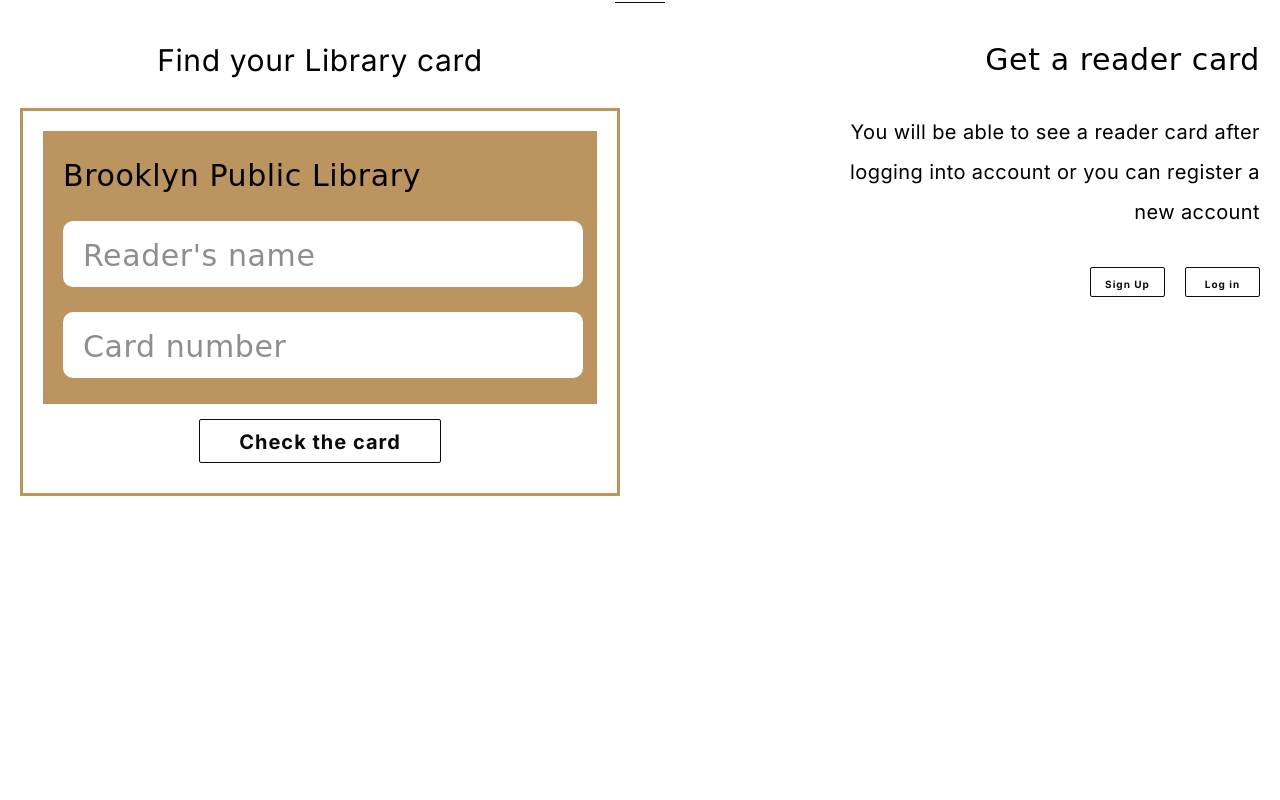
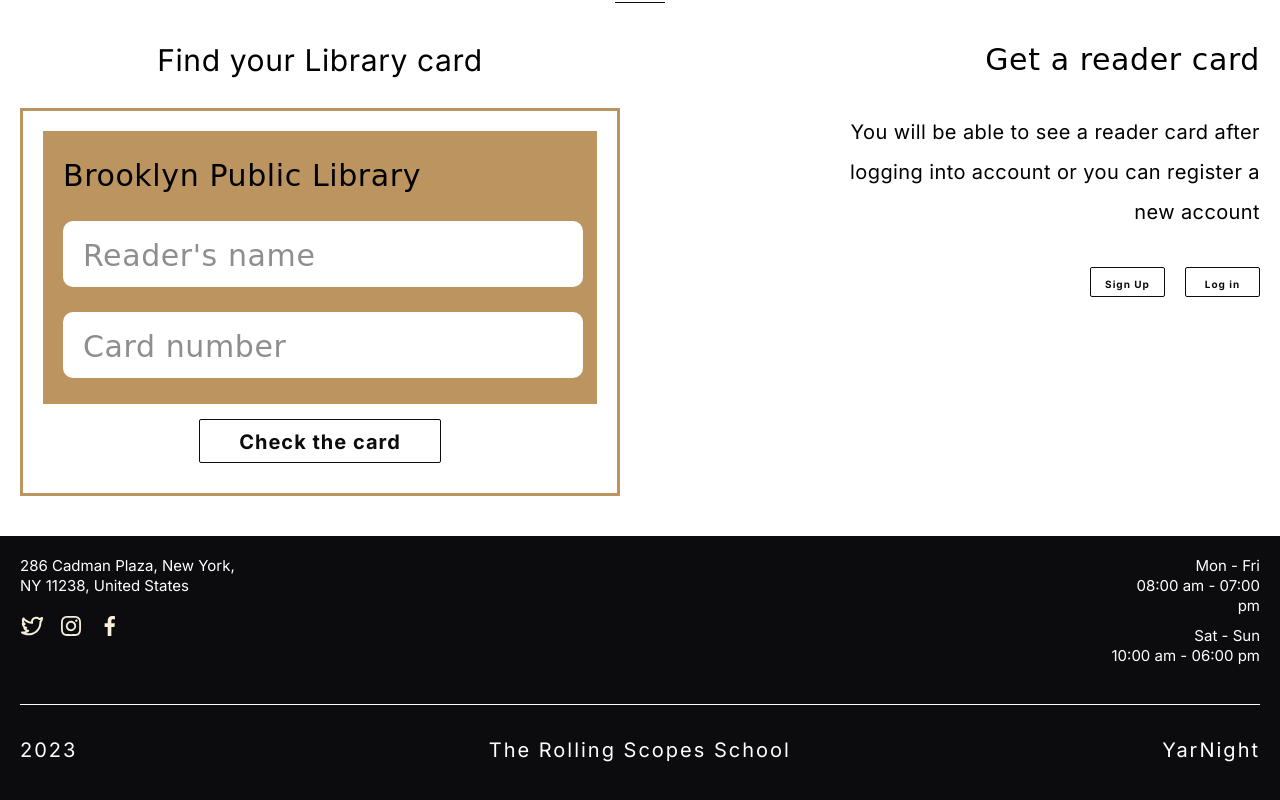
Before and after one commit to REGEMLER/library, a website built with webpack: page library/src/index.html in a window 1280 px wide. Shown: the part 4631-5431 px from the top of the page. Before the commit the page ends 5127 px from the top, so only its background shows below. Built offline with nearby package versions, Linux system fonts and the light colour scheme; a web font is replaced by a local one.

Commit message:
feat: add footer

```diff
--- a/library/src/index.html
+++ b/library/src/index.html
@@ -254,10 +254,30 @@
             </div>
         </section>
         <footer class="container bg__footer">
-            <div class="inner inner__footer"></div>
+            <div class="inner inner__footer">
+                <div class="footer__top">
+                    <div class="footer__left">
+                        <a class="footer__map-link" href="https://www.google.com/maps/@40.7078943,-74.0126769,12.81z?authuser=0&entry=ttu">286 Cadman Plaza, New York, NY 11238, United States</a>
+                        <ul class="footer__social-medias">
+                            <li><a class="footer__social-media" href="https://twitter.com/"><img src="twitter.svg" alt="twitter icon"></a></li>
+                            <li><a class="footer__social-media" href="https://www.instagram.com/"><img src="instagram.svg" alt="instagram icon"></a></li>
+                            <li><a class="footer__social-media" href="https://es-la.facebook.com/"><img src="facebook.svg" alt="facebook icon"></a></li>
+                        </ul>
+                    </div>
+                    <div class="footer__right">
+                        <p class="footer__time">Mon - Fri</p>
+                        <p class="footer__time footer__time_mb">08:00 am - 07:00 pm</p>
+                        <p class="footer__time">Sat - Sun</p>
+                        <p class="footer__time">10:00 am - 06:00 pm</p>
+                    </div>
+                </div>
+                <div class="footer__bottom">
+                    <p class="footer__year">2023</p>
+                    <a href="https://rs.school/" class="footer__link">The Rolling Scopes School</a>
+                    <a href="https://github.com/REGEMLER" class="footer__link">YarNight</a>
+                </div>
+            </div>
         </footer>
-        <section class="modal__profile"></section>
-        <section class="modal__popup"></section>
     </div>
 </body>
 </html>
--- a/library/src/styles/digital.scss
+++ b/library/src/styles/digital.scss
@@ -10,7 +10,7 @@
 
 .digital__content{
     width: 100%;
-    margin: 0 auto;
+    margin: 0 auto 40px auto;
     display: flex;
     justify-content: space-between;
 }
--- /dev/null
+++ b/library/src/styles/footer.scss
@@ -0,0 +1,71 @@
+@import "variables";
+
+.bg__footer{
+    background-color: $color-dark;
+}
+
+.inner__footer{
+    padding: 20px;
+}
+
+.footer__top{
+    width: 100%;
+    margin: 0 auto;
+    display: flex;
+    justify-content: space-between;
+    padding-bottom: 38px;
+    border-bottom: 1px solid $color-white;
+}
+
+.footer__left{
+    .footer__map-link{
+        display: block;
+        max-width: 230px;
+        margin-bottom: 18px;
+        @include textStyle($secont-font, $text, 20px, 400, $color-white);
+        text-transform: capitalize;
+    }
+    .footer__social-medias{
+        display: flex;
+        gap: 15px;
+    }
+    .footer__social-media{
+        display: block;
+        width: 24px;
+        height: 24px;
+        object-fit: cover;
+        img{
+            width: 100%;
+            height: 100%;
+        }
+    }
+}
+
+.footer__right{
+    .footer__time{
+        max-width: 150px;
+        @include textStyle($secont-font, $text, 20px, 400, $color-white);
+        text-align: right;
+    }
+    .footer__time_mb{
+        margin-bottom: 10px;
+    }
+}
+
+.footer__bottom{
+    width: 100%;
+    margin: 35px auto;
+    display: flex;
+    justify-content: space-between;
+    .footer__year{
+        @include textStyle($secont-font, $subtitle, 20px, 400, $color-white);
+        letter-spacing: 2px;
+        margin-right: 40px;
+    }
+    .footer__link{
+        display: block;
+        @include textStyle($secont-font, $subtitle, 20px, 400, $color-white);
+        letter-spacing: 2px;
+        cursor: pointer;
+    }
+}
--- a/library/src/styles/style.scss
+++ b/library/src/styles/style.scss
@@ -7,3 +7,4 @@
 @import "coffee";
 @import "contacts";
 @import "digital";
+@import "footer";
```
